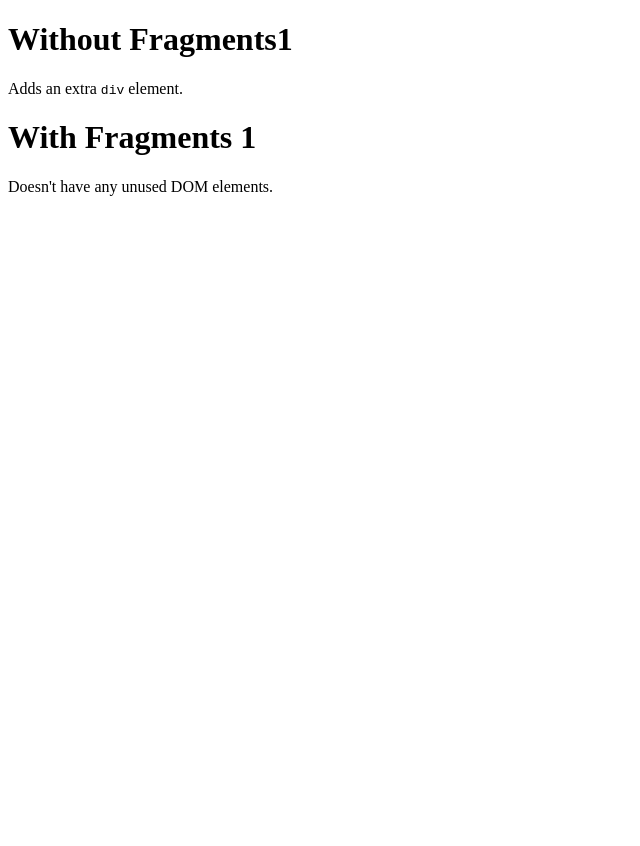
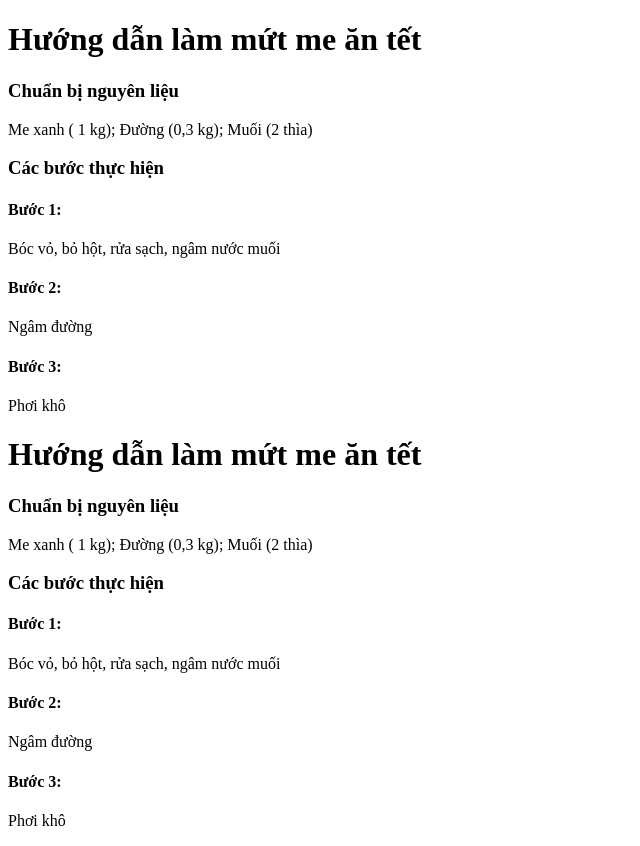
Before and after one commit to duyenlnh21/hoc-lam-web, a React (Create React App) app in the folder chapter/: page / in a window 1280 px wide. Shown: the whole page, without its empty margins (0-640 px from the left). Before the commit the page ends 800 px from the top, so only its background shows below. Built offline with nearby package versions, Linux system fonts and the light colour scheme.

Commit message:
update Fragments

```diff
--- a/chapter/src/WithFragments.js
+++ b/chapter/src/WithFragments.js
@@ -4,8 +4,16 @@ class WithFragments extends Component {
     render() {
         return (
             <Fragment>
-                <h1>With Fragments 1</h1>
-                <p>Doesn't have any unused DOM elements.</p>
+                <h1>Hướng dẫn làm mứt me ăn tết</h1>
+                <h3>Chuẩn bị nguyên liệu</h3>
+                <p> Me xanh ( 1 kg); Đường (0,3 kg); Muối (2 thìa) </p>
+                <h3>Các bước thực hiện</h3>
+                <h4>Bước 1:</h4>
+                <p>Bóc vỏ, bỏ hột, rửa sạch, ngâm nước muối</p>
+                <h4>Bước 2:</h4>
+                <p>Ngâm đường</p>
+                <h4>Bước 3:</h4>
+                <p>Phơi khô</p>
             </Fragment>
         );
     }
--- a/chapter/src/WithoutFragments.js
+++ b/chapter/src/WithoutFragments.js
@@ -4,12 +4,17 @@ class WithoutFragments extends Component {
     render() {
         return (
             <div>
-                <h1>Without Fragments1</h1>
-                <p>
-                    Adds an extra <code>div</code> element.
-                </p>
+                <h1>Hướng dẫn làm mứt me ăn tết</h1>
+                <h3>Chuẩn bị nguyên liệu</h3>
+                <p> Me xanh ( 1 kg); Đường (0,3 kg); Muối (2 thìa) </p>
+                <h3>Các bước thực hiện</h3>
+                <h4>Bước 1:</h4>
+                <p>Bóc vỏ, bỏ hột, rửa sạch, ngâm nước muối</p>
+                <h4>Bước 2:</h4>
+                <p>Ngâm đường</p>
+                <h4>Bước 3:</h4>
+                <p>Phơi khô</p>
             </div>
-
         );
     }
 }
```
Also changed, not shown: 1 other file (tests, documents, lock files or other folders).
